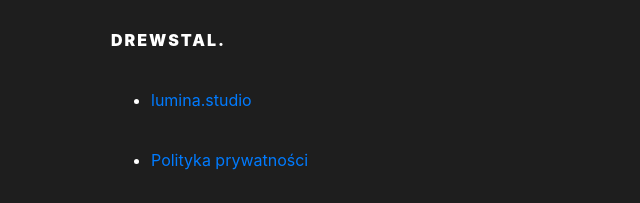
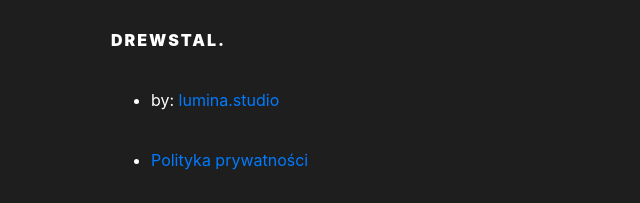
Before and after one commit to m-malanowski/drewstal, a Gatsby site: page /kontakt in a window 1280 px wide. Shown: the part 2052-2255 px from the top of the page, 0-640 px from the left. Built offline with nearby package versions, Linux system fonts and the light colour scheme; Gatsby itself is replaced by a stand-in of ours.

Commit message:
footer link added

```diff
--- a/src/components/Footer.js
+++ b/src/components/Footer.js
@@ -9,7 +9,7 @@ const Footer = () => (
             <div className={footerStyles.footerInner}>
                 <div className={footerStyles.logo}><a href="http://drewstal.pl">DREWSTAL.</a></div>
                 <ul>
-                    <li><a target="_blank" rel="noreferrer" href="https://lumina.studio">lumina.studio</a></li>
+                    <li>by: <a target="_blank" rel="noopener nofollow" href="https://lumina.studio">lumina.studio</a></li>
                     <li>
                         <Link to="/polityka-prywatnosci">Polityka prywatności</Link>
                     </li>
```
